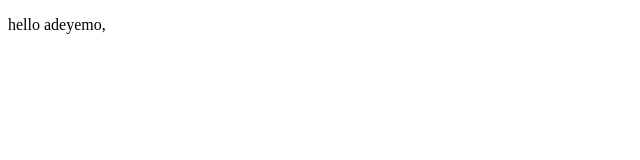
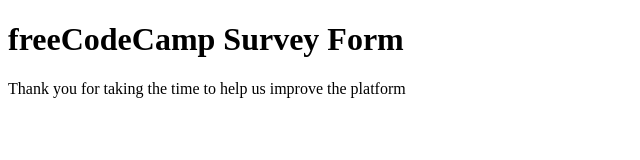
Before and after one commit to surapheil/microverse-second-trials, a plain HTML site: page fcc-test-suite-template/index.html in a window 1280 px wide. Shown: the whole page, without its empty margins (0-640 px from the left). Drawn offline with Linux system fonts and the light colour scheme.

Commit message:
by surafel 1

```diff
--- a/fcc-test-suite-template/index.html
+++ b/fcc-test-suite-template/index.html
@@ -4,24 +4,16 @@
     <meta charset="UTF-8">
     <title>Fork Me! FCC: Test Suite Template</title>
     <link rel="stylesheet" href="css/style.css">
+    <h1 id="title">freeCodeCamp Survey Form </h1>
+    <p id="description">Thank you for taking the time to help us improve the platform</p>
   </head>
-
-  <body>
+ <body>
     <script src="https://cdn.freecodecamp.org/testable-projects-fcc/v1/bundle.js"></script>
 
-    <!--
+   <form id="survey-form">
 
-    Hello Camper!
+   </form>
 
-    For now, the test suite only works in Chrome!
-    Please read the README below in the JS Editor before beginning.
-    Feel free to delete this message once you have read it.
-    Good luck and Happy Coding!
-
-    - The freeCodeCamp Team
-
-    -->
-    <p>hello adeyemo,</p>
     <script  src="js/index.js"></script>
   </body>
 </html>
```
